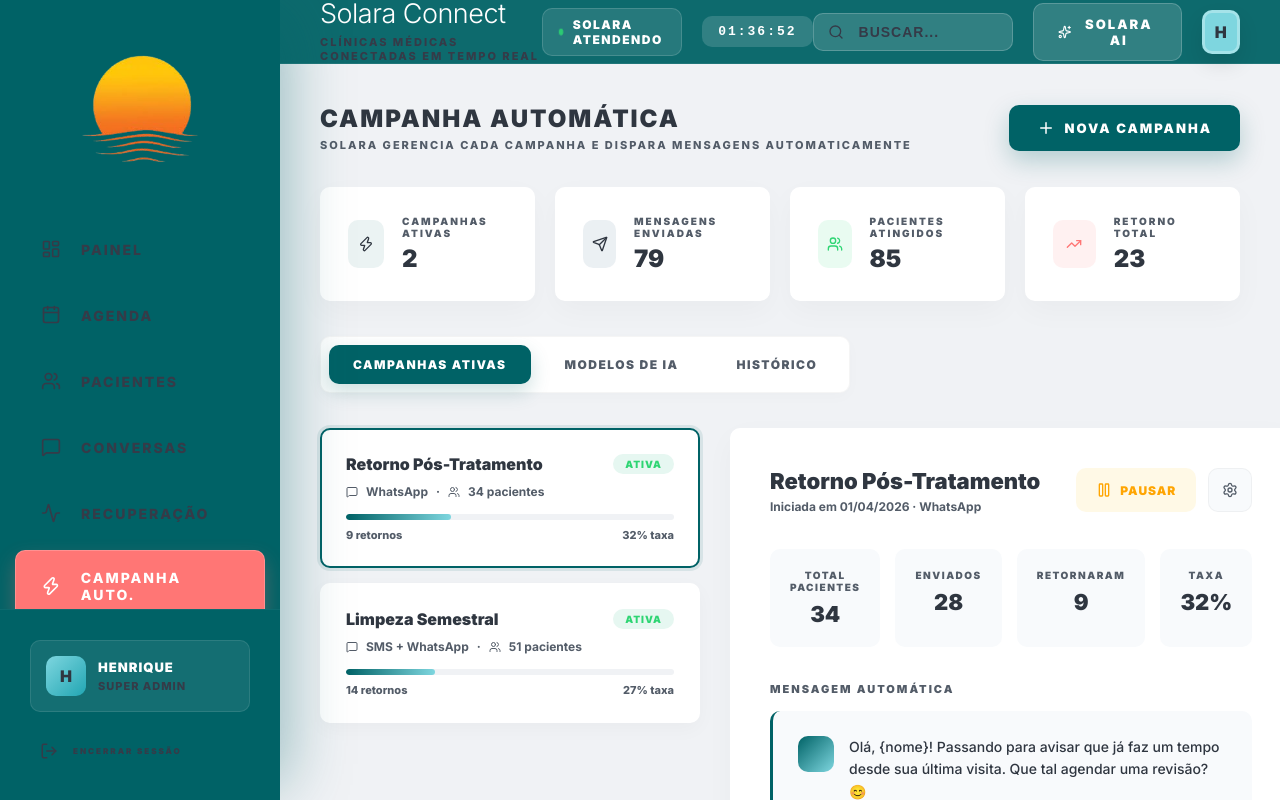
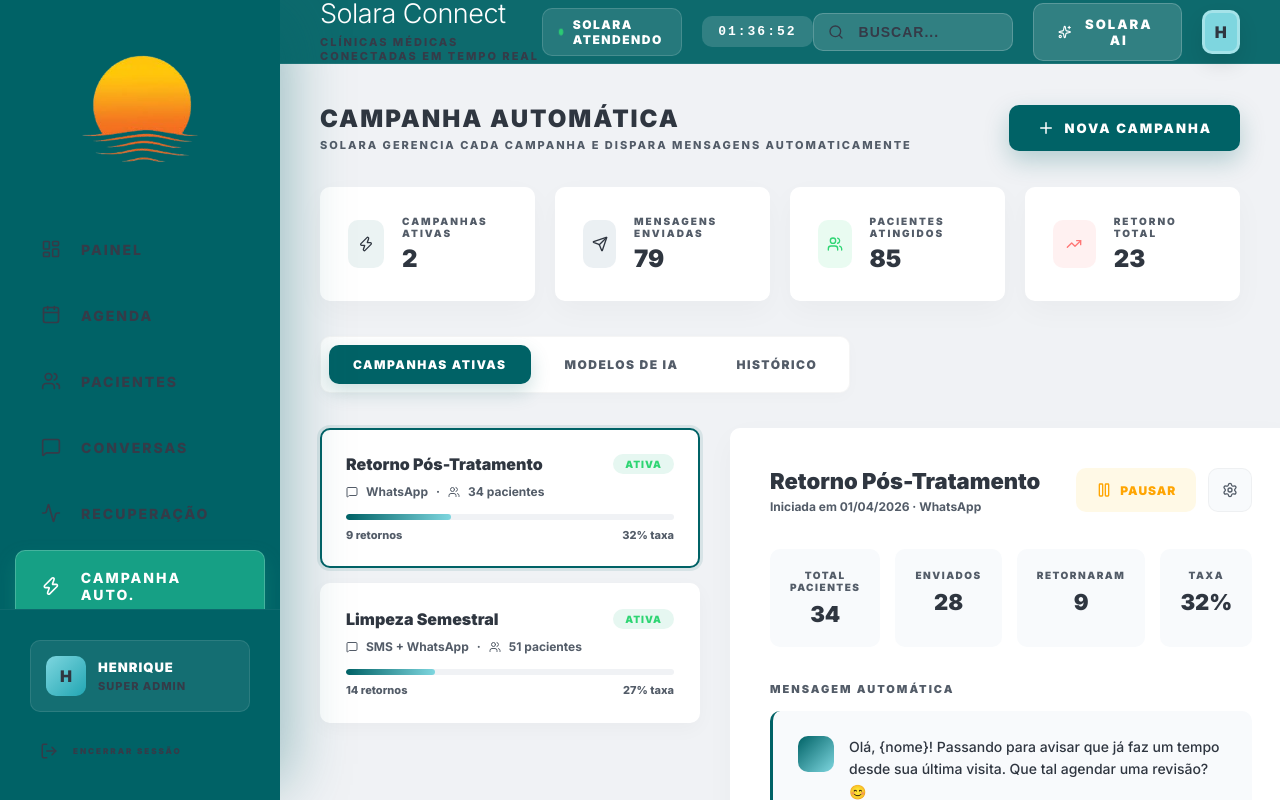
Before and after one commit to Speedpro04/odonto_connect, a Next.js app: page /dashboard/campaign in a window 1280 px wide. Built offline with nearby package versions, Linux system fonts and the light colour scheme.

Commit message:
UI: Update active sidebar item color to green #16a085

```diff
--- a/src/components/Sidebar/sidebar.module.css
+++ b/src/components/Sidebar/sidebar.module.css
@@ -67,9 +67,9 @@
 }
 
 .active {
-  background: #ff7675;
+  background: #16a085;
   color: white !important;
-  box-shadow: 0 10px 20px rgba(255, 118, 117, 0.3);
+  box-shadow: 0 10px 20px rgba(22, 160, 133, 0.3);
   border: 1px solid rgba(255, 255, 255, 0.2);
 }
 
```
